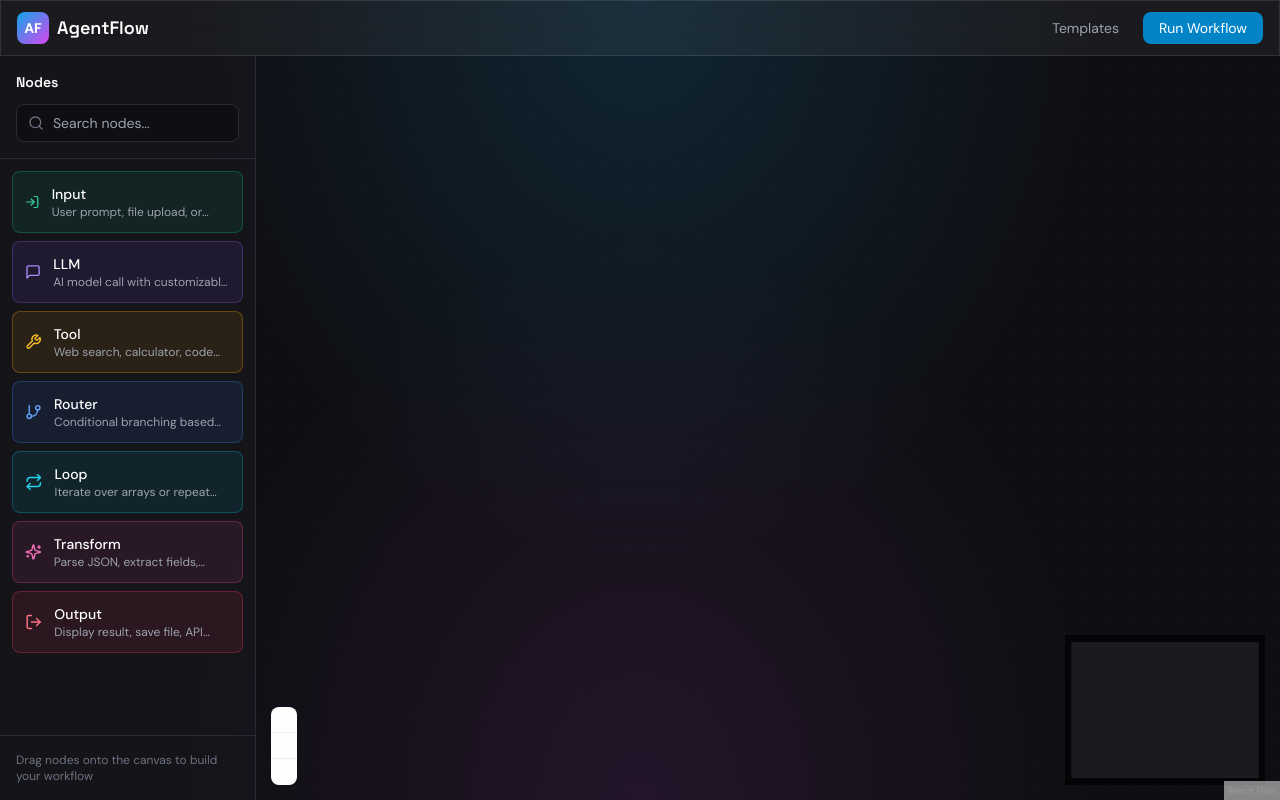
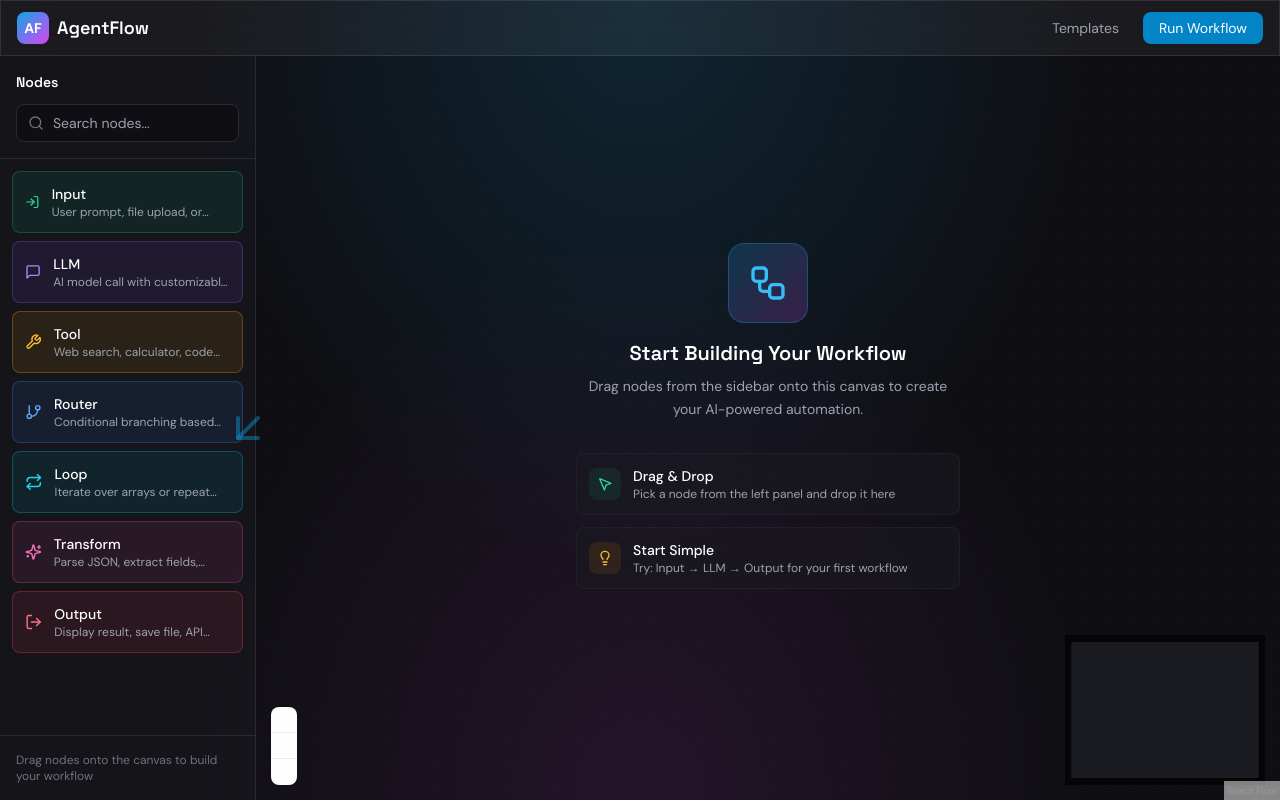
Before and after one commit to mpalmer79/AgentFlow, a React (Vite) app in the folder frontend/: page / in a window 1280 px wide. Both pictures are taken after a click on the button "Get Started". Built offline with nearby package versions, Linux system fonts and the light colour scheme; the HTML template or start-up script is replaced by a standard one.

Commit message:
Update Canvas.tsx

```diff
--- a/frontend/src/components/Canvas/Canvas.tsx
+++ b/frontend/src/components/Canvas/Canvas.tsx
@@ -13,6 +13,7 @@ import '@xyflow/react/dist/style.css'
 
 import { useWorkflowStore } from '../../store/workflowStore'
 import WorkflowNode from '../WorkflowNode/WorkflowNode'
+import EmptyCanvasState from '../EmptyCanvasState/EmptyCanvasState'
 import { NodeType, WorkflowNodeData } from '../../types/workflow'
 
 const nodeTypes: NodeTypes = {
@@ -92,7 +93,10 @@ export default function Canvas() {
   )
 
   return (
-    <div className="w-full h-full" data-testid="workflow-canvas">
+    <div className="w-full h-full relative" data-testid="workflow-canvas">
+      {/* Empty state overlay */}
+      {nodes.length === 0 && <EmptyCanvasState />}
+
       <ReactFlow
         nodes={nodes}
         edges={edges}
```
